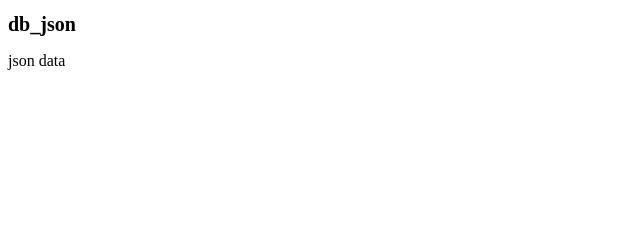
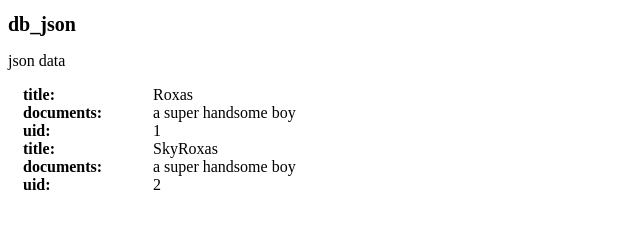
Before and after one commit to SkyRoxas/db_json, a website: page index.html in a window 1280 px wide. Shown: the whole page, without its empty margins (0-640 px from the left). Drawn offline with nearby package versions, Linux system fonts and the light colour scheme.

Commit message:
append json data

```diff
--- a/js/scripts.js
+++ b/js/scripts.js
@@ -14,11 +14,16 @@ jQuery(document).ready(function() {
     $.getJSON("/js/data.json", function(json) {
         //console.log("JSON Data: " + json);
         $.each(json, function($key, $val) {
+          for (var i = 0; i < $val.length; i++) {
             if ($key == "user_info") {
-                $.each($val[0], function($key, $val) {
-                    alert("key:" + $key + " , value:" + $val)
+              //console.log($val.length);
+                $.each($val[i], function($key, $val) {
+                    console.log("key:" + $key + " , value:" + $val)
+                    $('#content').append('<div class ="field field-item'+i+'"><div class="field-title">'+$key+':</div><div class ="field-content">'+$val+'</div>')
                 });
             }
+          }
+
         });
     });
 
--- a/sass/style.scss
+++ b/sass/style.scss
@@ -2,4 +2,16 @@ body{
   h1{
     font-size: 20px;
   }
+  #content{
+    .field{
+      display: flex;
+      >*{
+        padding: 0px 15px;
+      }
+      .field-title{
+        width: 100px;
+        font-weight: bold;
+      }
+    }
+  }
 }
```
Also changed, not shown: css/style.css.
